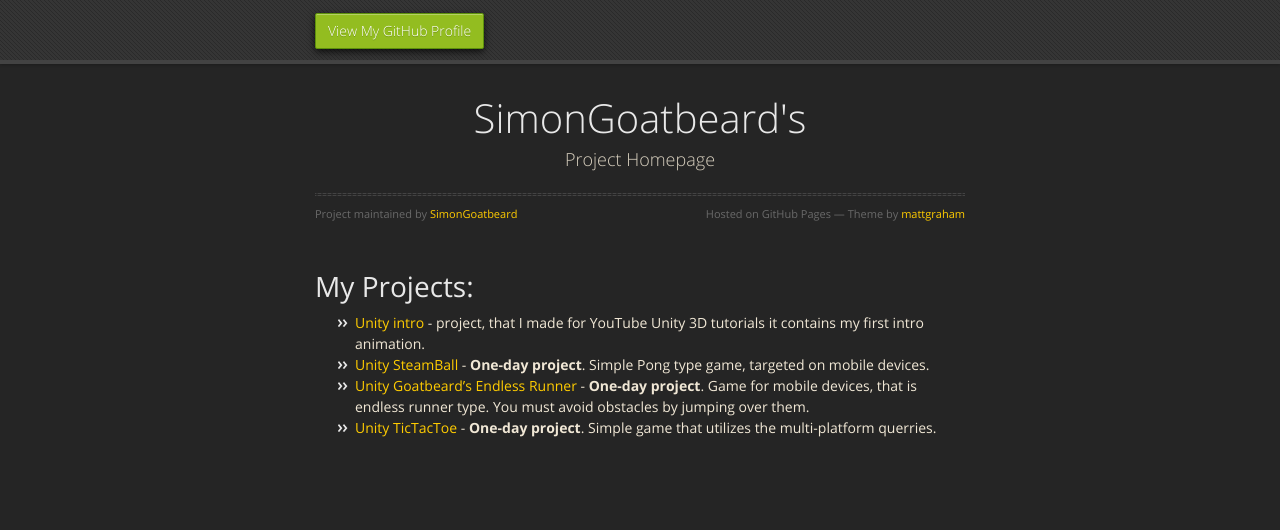
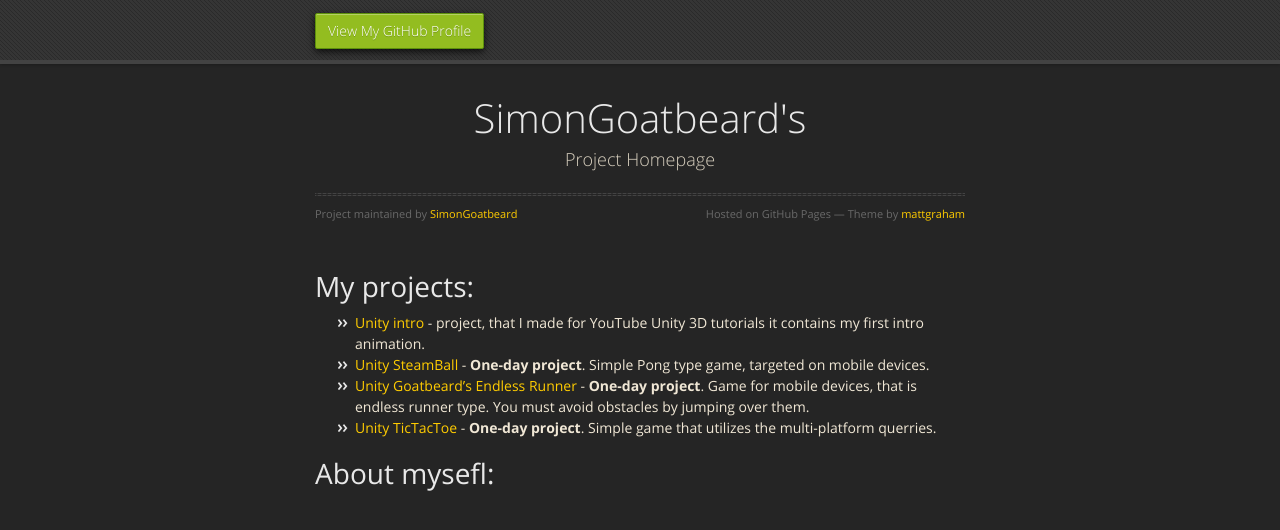
Before and after one commit to SimonGoatbeard/simongoatbeard.github.io, a Jekyll site: the page built from index.md, in a window 1280 px wide. Shown: the top 530 px of the page. Built offline with Jekyll 4.4.1, drawn with Linux system fonts in a browser that asks for light colours; nearby versions of some CDN libraries; our own code applies the rules of GitHub Pages for plain Markdown files.

Commit message:
Update index.md

```diff
--- a/index.md
+++ b/index.md
@@ -2,12 +2,16 @@
 layout: default
 ---
 
-# [](#header-1)My Projects:
+# My projects:
 
 *   [Unity intro](unity-intro) - project, that I made for YouTube Unity 3D tutorials it contains my first intro animation.
 *   [Unity SteamBall](unity-steamball) - **One-day project**. Simple Pong type game, targeted on mobile devices.
 *   [Unity Goatbeard's Endless Runner](unity-goatbeardsendlessrunner) - **One-day project**. Game for mobile devices, that is endless runner type. You must avoid obstacles by jumping over them.
 *   [Unity TicTacToe](unity-tictactoe) - **One-day project**. Simple game that utilizes the multi-platform querries.
+
+# About mysefl:
+
+
 
 <!---
 Text can be **bold**, _italic_, or ~~strikethrough~~.
```
